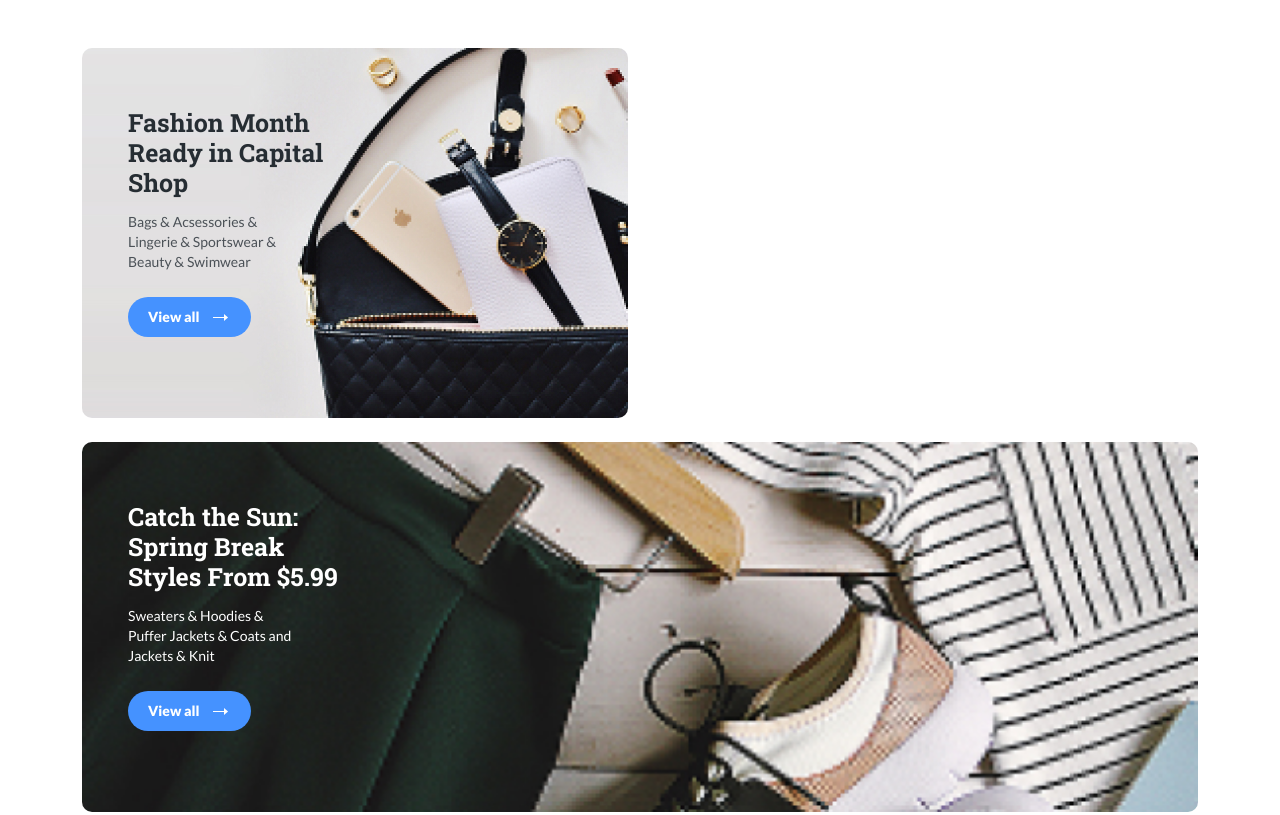
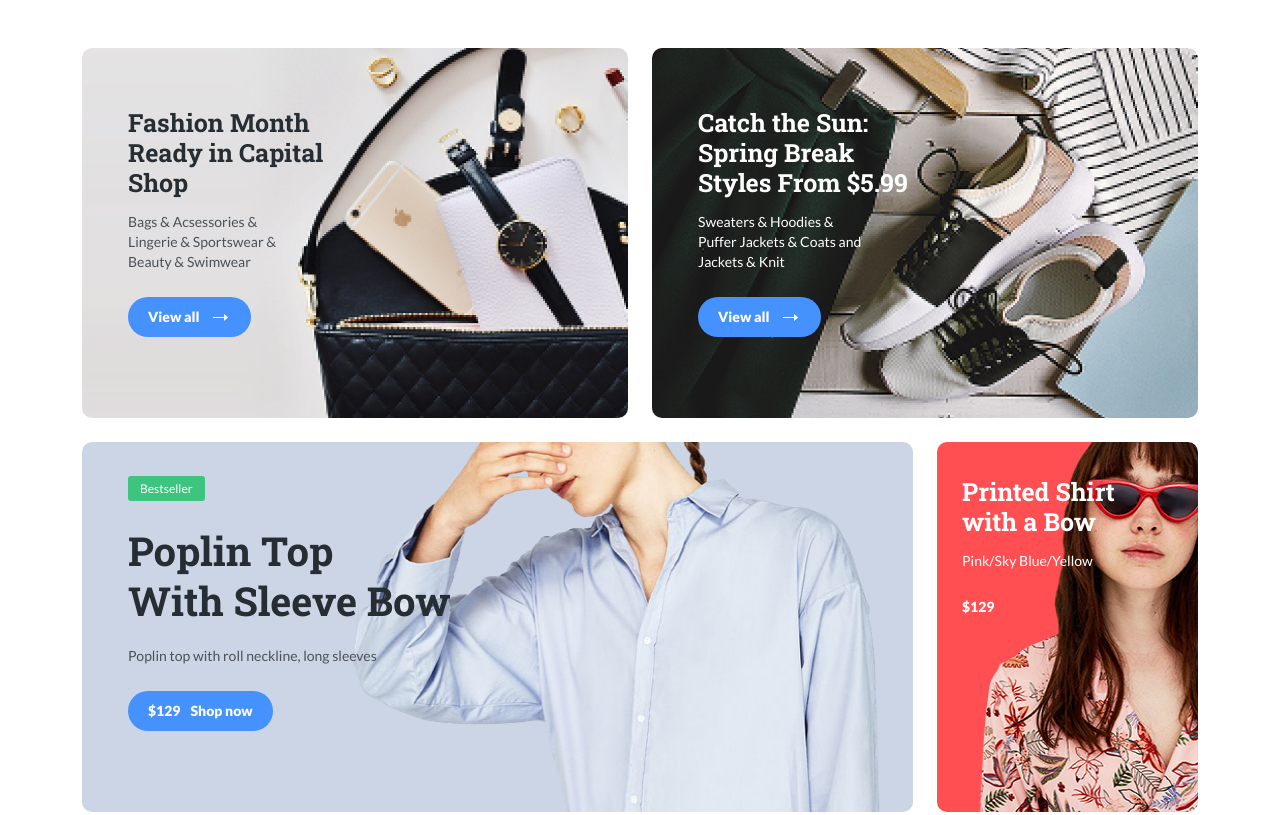
Before and after one commit to bbtemb/willberries, a plain HTML site: page index.html in a window 1280 px wide. Shown: the part 638-1453 px from the top of the page. Drawn offline with nearby package versions, Linux system fonts and the light colour scheme.

Commit message:
Add files via upload

```diff
--- a/index.html
+++ b/index.html
@@ -141,7 +141,7 @@
        </div>
       </div>
       <!-- /.col-6 -->
-      <div class="col-xl-xl-6">
+      <div class="col-xl-6">
         <div class="card card-2 mb-4">
           <h3 class="card-title text-light">Catch the Sun: Spring Break Styles From $5.99</h3>
           <p class="card-text text-light">Sweaters & Hoodies & Puffer Jackets & Coats and Jackets & Knit</p>
```
